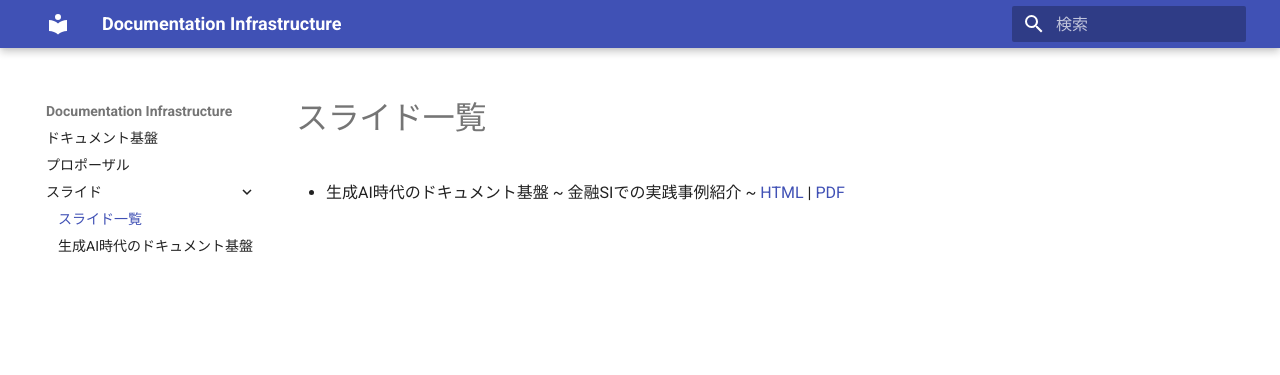
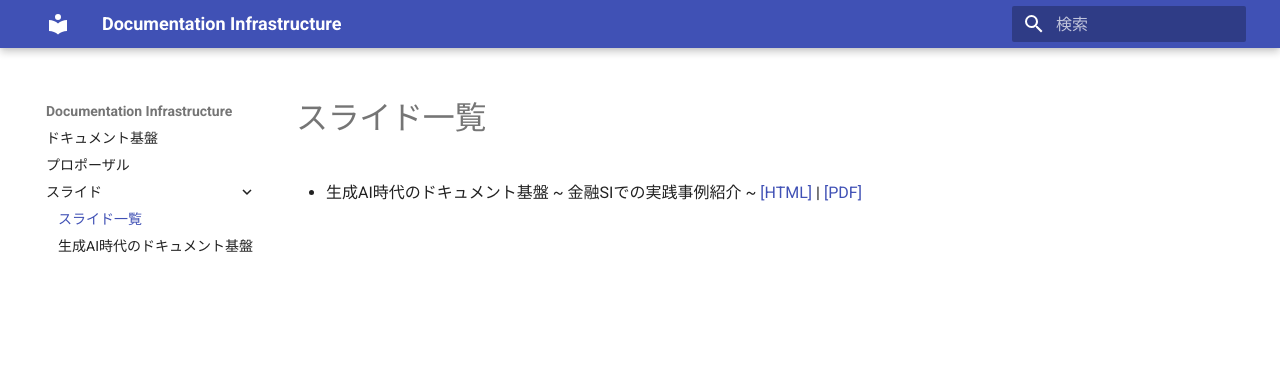
Before and after one commit to nuitsjp/DocumentationStrategy, an MkDocs documentation site: the page built from docs/スライド/index.md, in a window 1280 px wide. Shown: the top 375 px of the page. Built offline with MkDocs 1.6.1 and Material for MkDocs 9.7.7, drawn with Linux system fonts in a browser that asks for light colours.

Commit message:
docs: スライド一覧のリンクを修正

```diff
--- a/docs/スライド/index.md
+++ b/docs/スライド/index.md
@@ -1,3 +1,3 @@
 # スライド一覧
 
-- 生成AI時代のドキュメント基盤 ~ 金融SIでの実践事例紹介 ~ [HTML](genai-documentation-infrastructure.html) | [PDF](genai-documentation-infrastructure.pdf)
+- 生成AI時代のドキュメント基盤 ~ 金融SIでの実践事例紹介 ~ [[HTML]](genai-documentation-infrastructure.html) | [[PDF]](genai-documentation-infrastructure.pdf)
```
